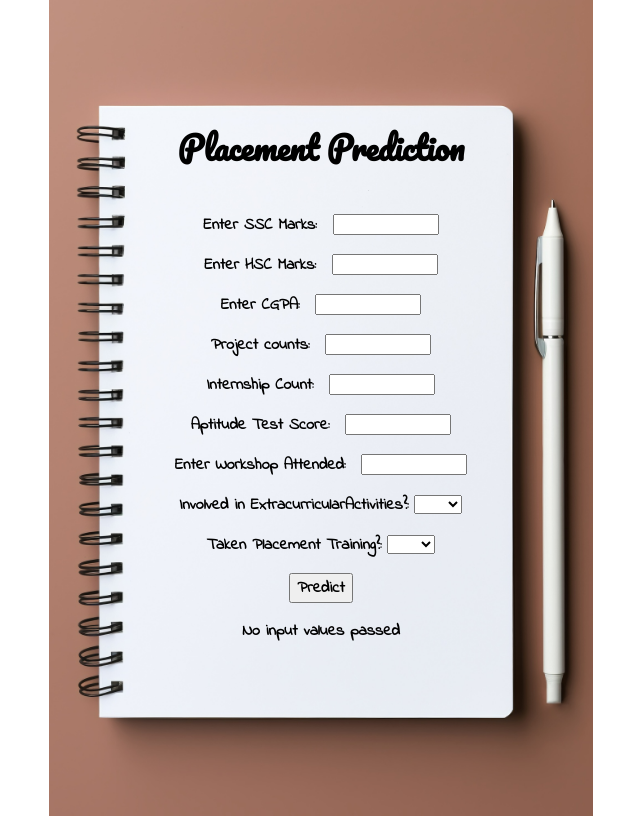
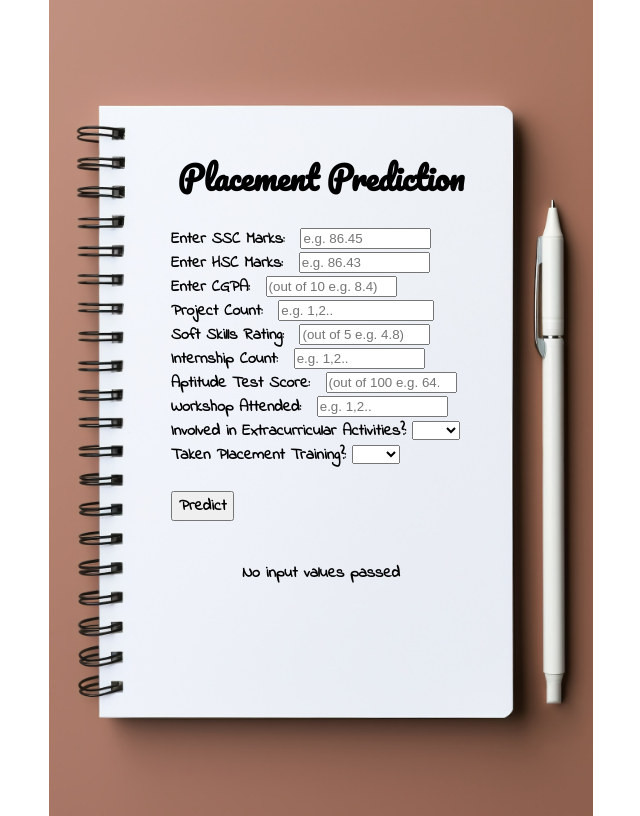
Before and after one commit to VedantAdulkar/Placement-Predictor, a Flask app: page / in a window 1280 px wide. Shown: the whole page, without its empty margins (319-959 px from the left). Run offline with Flask 3, Linux system fonts and the light colour scheme; parts of the project's set-up code (start-up, migrations or seed data) failed here and were passed over.

Commit message:
second commit

```diff
--- a/app.py
+++ b/app.py
@@ -17,29 +17,30 @@ def send_static(path):
 @flask_app.route("/predict", methods=["POST"])
 def predict():
     # Get the input values from the form
-    input_values = request.form.values()
+    ssc_marks = float(request.form.get("ssc"))
+    hsc_marks = float(request.form.get("hsc"))
+    cgpa = float(request.form.get("cgpa"))
+    project_count = int(request.form.get("project_count"))
+    SoftSkillsRating = float(request.form.get("SoftSkillsRating"))
+    internship_count = int(request.form.get("internship_count"))
+    aptitude_score = float(request.form.get("aptitude_score"))
+    workshop_attended = int(request.form.get("workshop_attended"))
+    e_activities = int(request.form.get("EActivities"))
+    p_training = int(request.form.get("PTraining"))
 
-    # Convert input values to a list
-    input_list = list(input_values)
+    # Example of processing the input values (modify as needed)
+    input_values = [ssc_marks, hsc_marks, cgpa, project_count, internship_count, SoftSkillsRating, aptitude_score, workshop_attended, e_activities, p_training]
+
 
     # Convert input values to floating-point numbers if needed
-    float_features = [float(x) for x in input_list]  # Modify this line based on your input data type
+    float_features = [float(x) for x in input_values]  # Modify this line based on your input data type
 
     # Make prediction using the model
     features = [np.array(float_features)]
-    prediction = model.predict(features)
+    #prediction = model.predict(features)
 
-    # Render the HTML template and pass the input values and prediction result
-    return render_template("index.html", input_values=input_list, prediction_text="Your Placement Possibility is {}".format(prediction))
-
-
-#@flask_app.route("/predict", methods = ["POST"])
-#def predict():
-#    input_values = request.form.values()
-#    float_features = [float(x) for x in request.form.values()]
-#    features = [np.array(float_features)]
-#    prediction = model.predict(features)
-#    return render_template("index.html", input_values=input_values, prediction_text = "Your Placement Possibility is {}".format(prediction))
+    # Render the HTML template and pass the input values and prediction result , prediction_text="Your Placement Possibility is {}".format(prediction)
+    return render_template("index.html", input_values=input_values)
 
 if __name__ == "__main__":
     flask_app.run(debug=True)
--- a/model.py
+++ b/model.py
@@ -17,6 +17,8 @@ df['PlacementStatus'] = df['PlacementStatus'].apply(lambda x: 1 if x=='Placed' e
 
 target_label = df['PlacementStatus'].values.tolist()
 features = df.drop(['StudentID', 'PlacementStatus'],axis = 1).values.tolist()
+feat=df.drop(['StudentID', 'PlacementStatus'],axis = 1)
+print(feat.shape)
 
 X_train, X_test, y_train, y_test = train_test_split(features, target_label, test_size=0.2, random_state=42)
 
--- a/static/styleit.css
+++ b/static/styleit.css
@@ -20,11 +20,11 @@ label {
     font-weight: bold;
 }
 input {
-    width: 100px; /* Adjust the width as needed */
+    width: 125px; /* Adjust the width as needed */
     padding: 1px;
 }
 
-p {
+div {
     font-family: 'Indie Flower', cursive;
     font-weight: bold;
 }
@@ -42,3 +42,20 @@ button {
     font-weight: bold;
     font-size: 16px;
 }
+
+#container{
+
+    text-align: center;
+}
+
+#SoftSkillsRating{
+    width: 125px;
+}
+
+#project_count{
+    width: 150px;
+}
+
+#aptitude_score{
+    width: 125px;
+}
--- a/templates/index.html
+++ b/templates/index.html
@@ -22,59 +22,60 @@
     <br>
     <br>
 	<h1 style="font-family: 'Pacifico', cursive;">Placement Prediction</h1>
-    <form action="{{ url_for('predict')}}"method="post"></form>
+    <form action="/predict"method="POST">
      <!-- Main Input For Receiving Query to our ML -->
-        <p>
-            <label for="exc">Enter SSC Marks:</label>
-                <input type="number" id="exc" name="exc" step="0.01" min="0" max="100" required>
-        </p>
+     <div>
+        <label for="ssc">Enter SSC Marks:</label>
+        <input type="number" id="ssc" name="ssc" placeholder="e.g. 86.45" step="0.01" min="0" max="100" required>
+    </div>
+    <div>
+        <label for="hsc">Enter HSC Marks:</label>
+        <input type="number" id="hsc" name="hsc" placeholder="e.g. 86.43" step="0.01" min="0" max="100" required>
+    </div>
+    <div>
+        <label for="cgpa">Enter CGPA:</label>
+        <input type="number" id="cgpa" name="cgpa" placeholder="(out of 10 e.g. 8.4)" step="0.01" min="0" max="10" required>
+    </div>
+    <div>
+        <label for="project_count">Project Count:</label>
+        <input type="number" id="project_count" name="project_count" placeholder="e.g. 1,2.." step="1" min="0" required>
+    </div>
 
-        <p>
-            <label for="exc">Enter HSC Marks:</label>
-                <input type="number" id="exc" name="exc" step="0.01" min="0" max="100" required>
-        </p>
+    <div>
+        <label for="SoftSkillsRating">Soft Skills Rating:</label>
+        <input type="number" id="SoftSkillsRating" name="SoftSkillsRating" placeholder="(out of 5 e.g. 4.8)" step="0.1" min="0" max="5" required>
+    </div>
 
-        <p>
-            <label for="exc">Enter CGPA:</label>
-                <input type="number" id="exc" name="exc" step="0.01" min="0" max="10" required>
-        </p>
-
-        <p>
-            <label for="exc">Project counts:</label>
-                <input type="number" id="exc" name="exc" step="1" min="0" required>
-        </p>
-
-        <p>
-            <label for="exc">Internship Count:</label>
-                <input type="number" id="exc" name="exc" step="1" min="0" required>
-        </p>
-
-        <p>
-        <label for="exc">Aptitude Test Score:</label>
-                <input type="number" id="exc" name="exc" step="0.01" min="0" max="100" required>
-        </p>
-        <p>
-                <label for="exc">Enter Workshop Attended:</label>
-                <input type="number" id="exc" name="exc" step="1" min="0" required>
-        </p>
-
-        <p> Involved in ExtracurricularActivities?:
+    <div>
+        <label for="internship_count">Internship Count:</label>
+        <input type="number" id="internship_count" name="internship_count" placeholder="e.g. 1,2.." step="1" min="0" required>
+    </div>
+    <div>
+        <label for="aptitude_score">Aptitude Test Score:</label>
+        <input type="number" id="aptitude_score" name="aptitude_score" placeholder="(out of 100 e.g. 64.8)" step="0.1" min="0" max="100" required>
+    </div>
+    <div>
+        <label for="workshop_attended">Workshop Attended:</label>
+        <input type="number" id="workshop_attended" name="workshop_attended" placeholder="e.g. 1,2.." step="1" min="0" required>
+    </div>
+    <div> Involved in Extracurricular Activities?:
         <select name="EActivities" id="EActivities" required>
             <option value=""></option>
             <option value="1">YES</option>
             <option value="0">NO</option>
         </select>
-         </p>
-
-         <p> Taken Placement Training?:
+    </div>
+    <div> Taken Placement Training?:
         <select name="PTraining" id="PTraining" required>
             <option value=""></option>
             <option value="1">YES</option>
             <option value="0">NO</option>
         </select>
-         </p>
-
+    </div>
+    <br>
+    <div id="container">
         <button type="submit" class="btn btn-primary btn-block btn-large">Predict</button>
+    </div>
     </form>
 
    <br>
```
Lines whose indentation alone changed are shown as unchanged.
